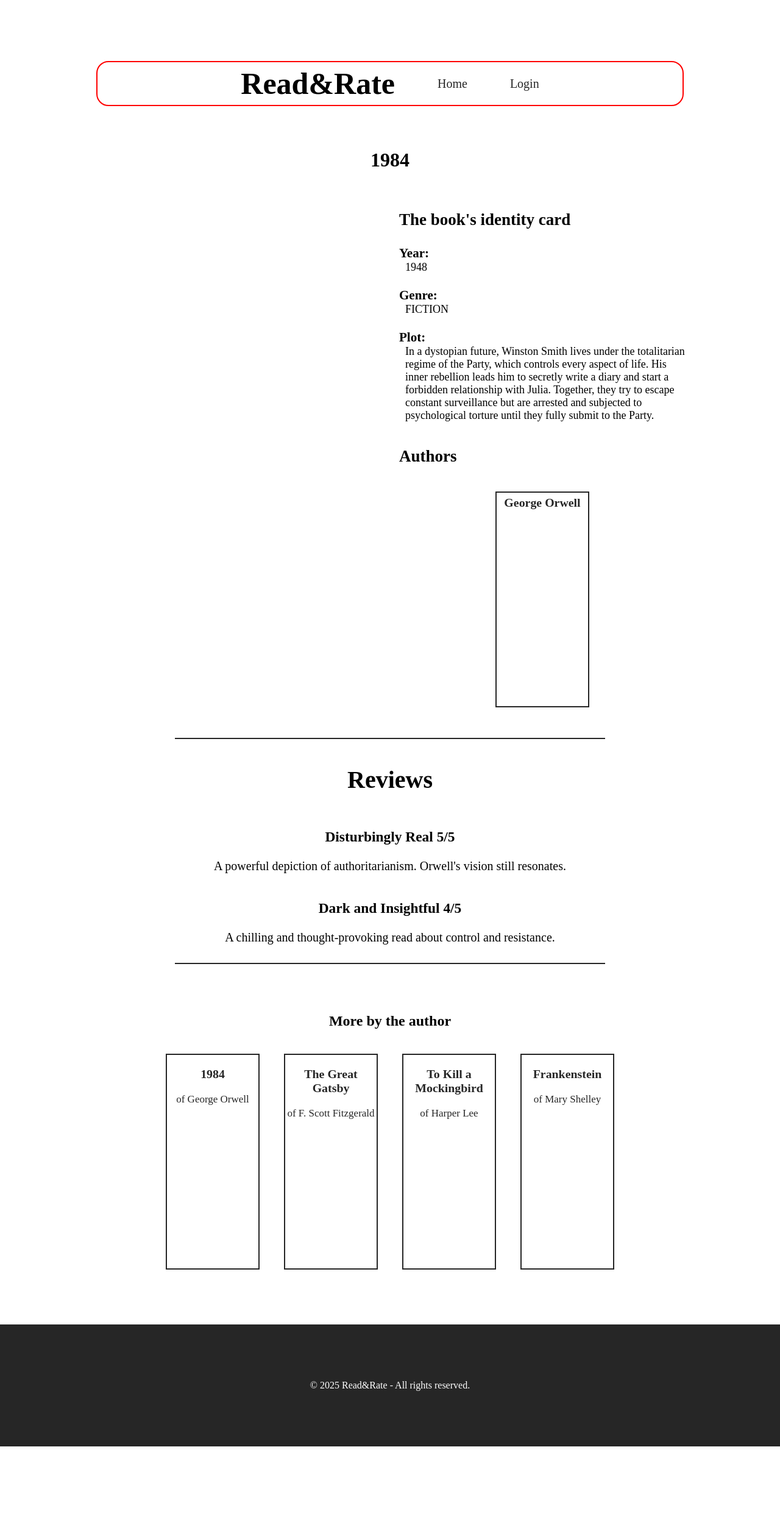
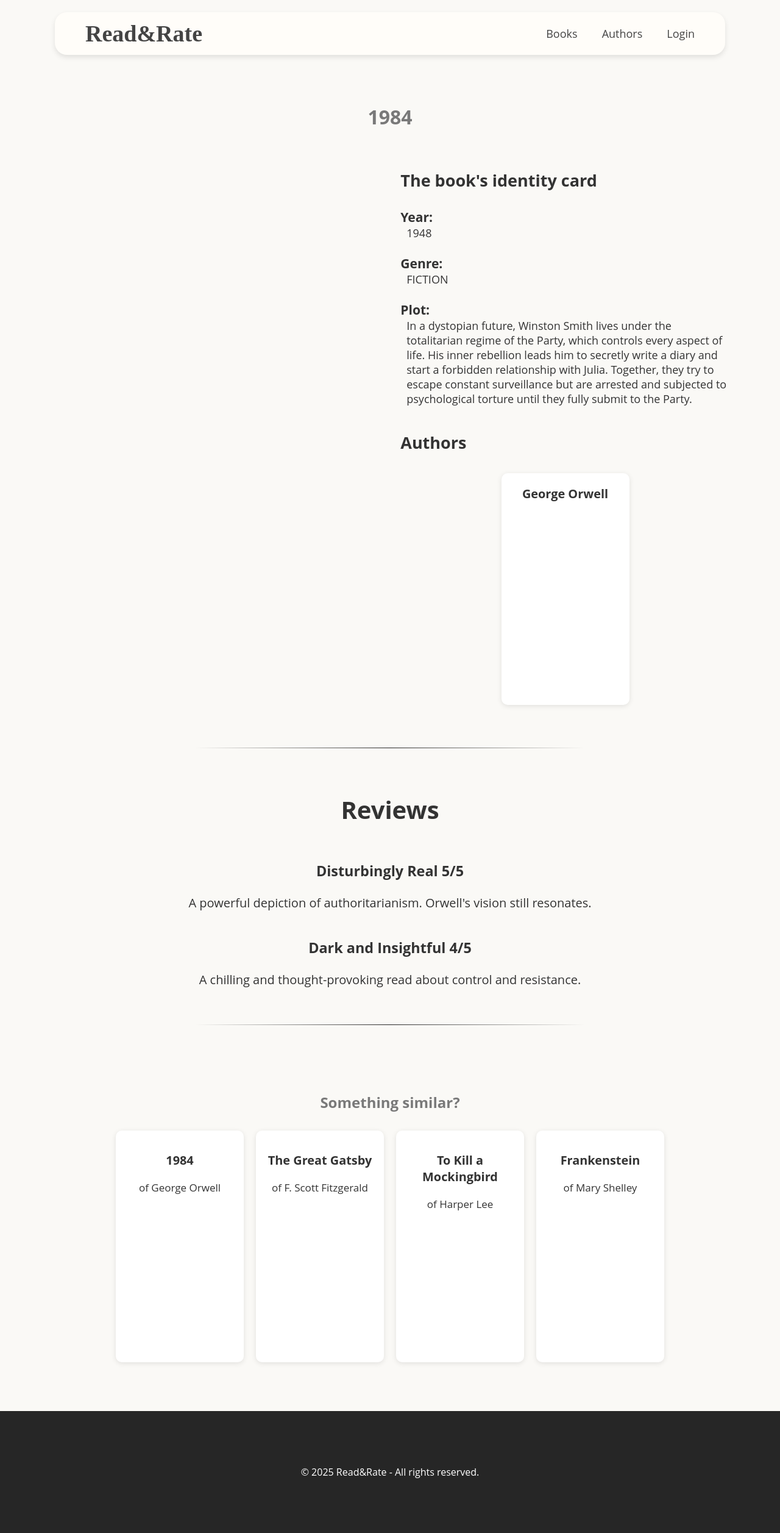
Before and after one commit to Davideee03/siw-book, a Spring Boot app: page /book/1 in a window 1280 px wide. Shown: the whole page at 61% size. Before the commit the page ends 2372 px from the top, so only its background shows below. Run offline with Spring Boot 4, Linux system fonts and the light colour scheme; data comes from the database, SQL or seed files in the repository.

Commit message:
Before Photos

```diff
--- a/src/main/resources/static/css/style.css
+++ b/src/main/resources/static/css/style.css
@@ -5,39 +5,63 @@ body {
 
 	flex-direction: column;
 	margin: 0;
+	padding-top: 100px;
+
+	font-family: 'Open Sans', sans-serif;
+
+	background-color: #FAF9F6;
+	color: #333;
 }
 
 nav {
-	border: 2px solid red;
+	position: fixed;
+	top: 20px;
+	left: 50%;
+	transform: translateX(-50%);
 
+	width: 1000px;
 	height: 70px;
-	min-width: 500px;
-	max-width: 1000px;
-	width: 75%;
 
 	display: flex;
+	align-items: center;
 	justify-content: center;
-	align-items: center;
 
+	background-color: #fffdf9;
+	box-shadow: 0 4px 8px rgba(0, 0, 0, 0.1);
 	border-radius: 20px;
-
-	margin-top: 100px
+	padding: 0 50px;
+	z-index: 1000;
 }
 
 .nav-links {
 	display: flex;
+	justify-content: space-between;
 	align-items: center;
-	gap: 70px;
+
+	width: 100%;
+}
+
+.nav-menu {
+	display: flex;
+
+	gap: 40px;
 }
 
 .nav-links a {
 	text-decoration: none;
-	color: #262626;
-	font-size: 20px;
+	color: #444;
+	font-size: 18px;
+
+	transition: opacity 0.3s ease;
+}
+
+.nav-links a:hover {
+	opacity: 0.8;
+	text-decoration: underline;
 }
 
 .nav-links h1 {
-	font-size: 50px;
+	font-size: 38px;
 }
 
 #flex-container {
@@ -49,25 +73,52 @@ nav {
 	text-align: center;
 	font-size: 17px;
 
-	width: 1000px;
+	min-width: 500px;
+	max-width: 1150px;
 	min-height: 200px;
 }
 
 .flex-item {
-	border: 2px solid #262626;
+	background-color: white;
+	box-shadow: 0 2px 8px rgba(0, 0, 0, 0.1);
+	border-radius: 10px;
+	padding: 15px;
+	margin: 10px;
 
-	margin: 20px;
-
-	width: 150px;
+	width: 180px;
 	height: 350px;
 
 	text-decoration: none;
-	color: #262626;
+	color: inherit;
+	cursor: pointer;
+
+	transition: transform 0.3s ease, box-shadow 0.3s ease;
+}
+
+.flex-item:hover {
+	transform: translateY(-5px);
+	box-shadow: 0 4px 12px rgba(0, 0, 0, 0.2);
+}
+
+.flex-title {
+	color: black;
+}
+
+.flex-description {
+	color: #6c6c6c;
+	;
+}
+
+.nav-links h1,
+.flex-title {
+	font-family: 'Playfair Display', serif;
 }
 
 .center-title {
 	display: flex;
 	margin-top: 70px;
+
+	color: #797979;
 }
 
 .description {
@@ -82,7 +133,7 @@ nav {
 	font-size: 18px;
 }
 
-.description h3{
+.description h3 {
 	margin: 5px 0 0 0;
 }
 
@@ -119,10 +170,15 @@ nav {
 }
 
 .long-divider {
-	margin: 10px 0 10px 0;
-	border: 1px solid #262626;
+	margin: 40px auto;
+		border: 0;
+		height: 1px;
+		width: 50%;
+		background: linear-gradient(to right, transparent, #262626, transparent);
+}
 
-	width: 55%;
+.white-margin{
+	height: 200px;
 }
 
 footer {
--- a/src/main/resources/templates/book.html
+++ b/src/main/resources/templates/book.html
@@ -31,7 +31,7 @@
 		</div>
 	</section>
 
-	<div class="long-divider"></div>
+	<div th:unless="${#lists.isEmpty(book.reviews)}" class="long-divider"></div>
 
 	<div th:unless="${#lists.isEmpty(book.reviews)}">
 		<section id="reviews">
@@ -43,9 +43,9 @@
 		</section>
 	</div>
 
-	<div class="long-divider"></div>
+	<div th:unless="${#lists.isEmpty(book.reviews)}" class="long-divider"></div>
 
-	<h2 class="center-title">More by the author</h2>
+	<h2 class="center-title">Something similar?</h2>
 	<section>
 		<div id="flex-container">
 			<a class="flex-item" th:href="@{/book/{id}(id=${book.id})}" th:each="book : ${booksSameGenre}">
--- a/src/main/resources/templates/fragments/navbar.html
+++ b/src/main/resources/templates/fragments/navbar.html
@@ -1,8 +1,12 @@
 <nav th:fragment="navbar">
 	<div class="nav-links">
-		<h1>Read&Rate</h1>
-
-		<a class="nav-link" href="/">Home</a>
-		<a class="nav-link" href="/">Login</a>
+		<a href="/">
+			<h1>Read&Rate</h1>
+		</a>
+		<div class="nav-menu">
+			<a href="/show/books">Books</a>
+			<a href="/show/authors">Authors</a>
+			<a href="/">Login</a>
+		</div>
 	</div>
 </nav>
```
Also changed, not shown: src/main/resources/templates/author.html (+3 -43 lines), src/main/resources/templates/homepage.html (+9 -6 lines), 7 other files.
